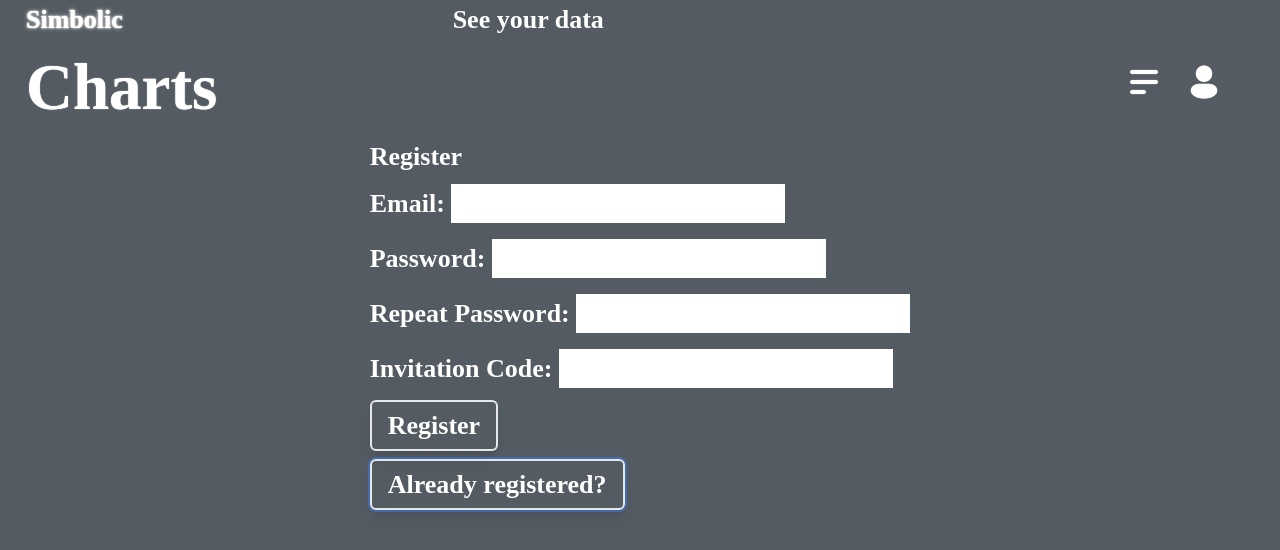
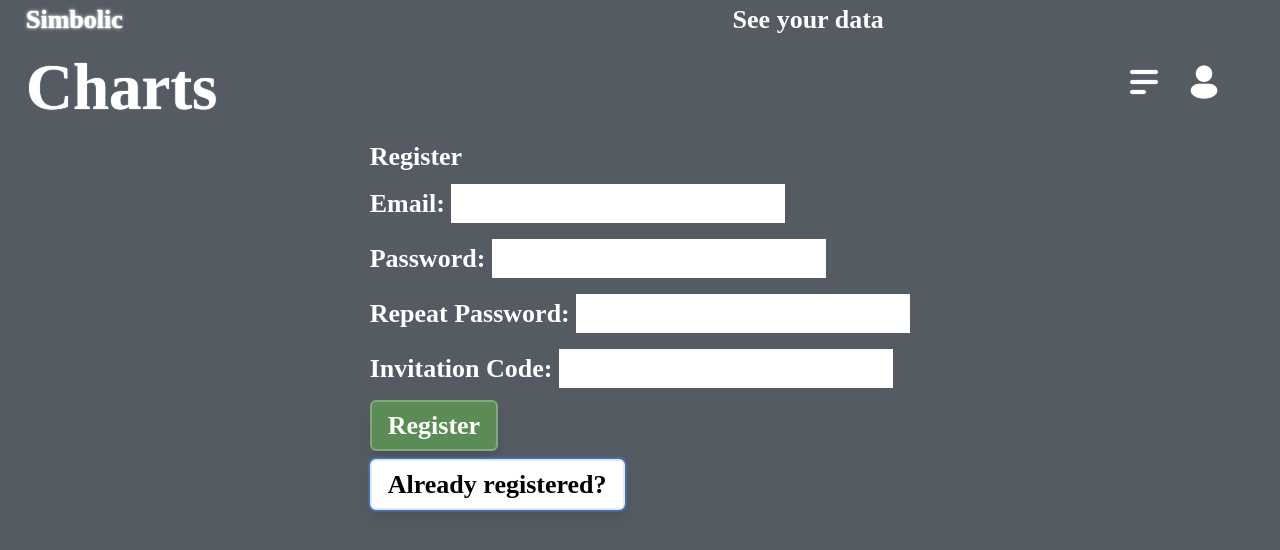
Before and after one commit to eliza-guseva/chart, a React (Create React App) app: page /login in a window 1280 px wide. Both pictures are taken after a click on the button "Not registered?". Shown: the top 550 px of the page. Built offline with nearby package versions, Linux system fonts and the light colour scheme; no server answers; a web font is replaced by a local one.

Commit message:
removed unused Header file

```diff
--- a/src/components/Header.js
+++ /dev/null
@@ -1,15 +0,0 @@
-
-
-const Header = () => {
-    return (
-            <div className="header.logo">
-                <div>
-                    <h3 className="header.logo.simbolic">Simbolic</h3>
-                </div>
-                <div>
-                    <h2 className="header.logo.charts"> Charts</h2>
-                </div>
-            </div>
-    )}
-
-export default Header;
--- a/src/components/Home.js
+++ b/src/components/Home.js
@@ -1,4 +1,4 @@
-import Header from "./Header";
+
 
 
 const Home = () => {
--- a/src/components/Login.js
+++ b/src/components/Login.js
@@ -68,9 +68,9 @@ const Login = () => {
                             {passwordInput(password, setPassword)}
                             {repeatPasswordInput(repeatPassword, setRepeatPassword)}
                             {codeInput(invitationCode, setInvitationCode)}
-                            <button type="submit">Register</button>
+                            <button className='btn btnstd' type="submit">Register</button>
                         </form>
-                        <button onClick={() => setIsRegistered(true)}>Already registered?</button>
+                        <button className='btn btnboring' onClick={() => setIsRegistered(true)}>Already registered?</button>
                             <p>{error}</p>
                         </div>
                     )}
--- a/src/components/Nav.js
+++ b/src/components/Nav.js
@@ -114,7 +114,7 @@ const Nav = () => {
     return (
         <div className="header container">
             <Logo />
-            <div><p className="header call">See your data</p></div>
+            <div className="text-center"><p className="header call">See your data</p></div>
             <Menus />
         </div>
 )};
--- a/src/output.css
+++ b/src/output.css
@@ -592,6 +592,10 @@ video {
   margin-top: 1rem !important;
 }
 
+.text-center{
+  text-align: center;
+}
+
 .App{
   display: flex;
   min-height: 100vh;
```
